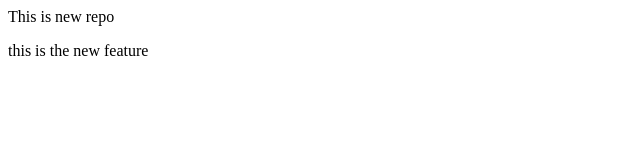
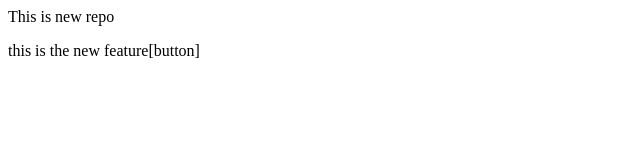
Before and after one commit to Rajsrivastav-45/localrepo, a plain HTML site: page index.html in a window 1280 px wide. Shown: the full height of the page, 0-640 px from the left. Drawn offline with Linux system fonts and the light colour scheme.

Commit message:
add button

```diff
--- a/index.html
+++ b/index.html
@@ -1,2 +1,2 @@
 <p>  This is  new repo</p>
-<p> this is the new feature</p>
+<p> this is the new feature[button]</p>
```
